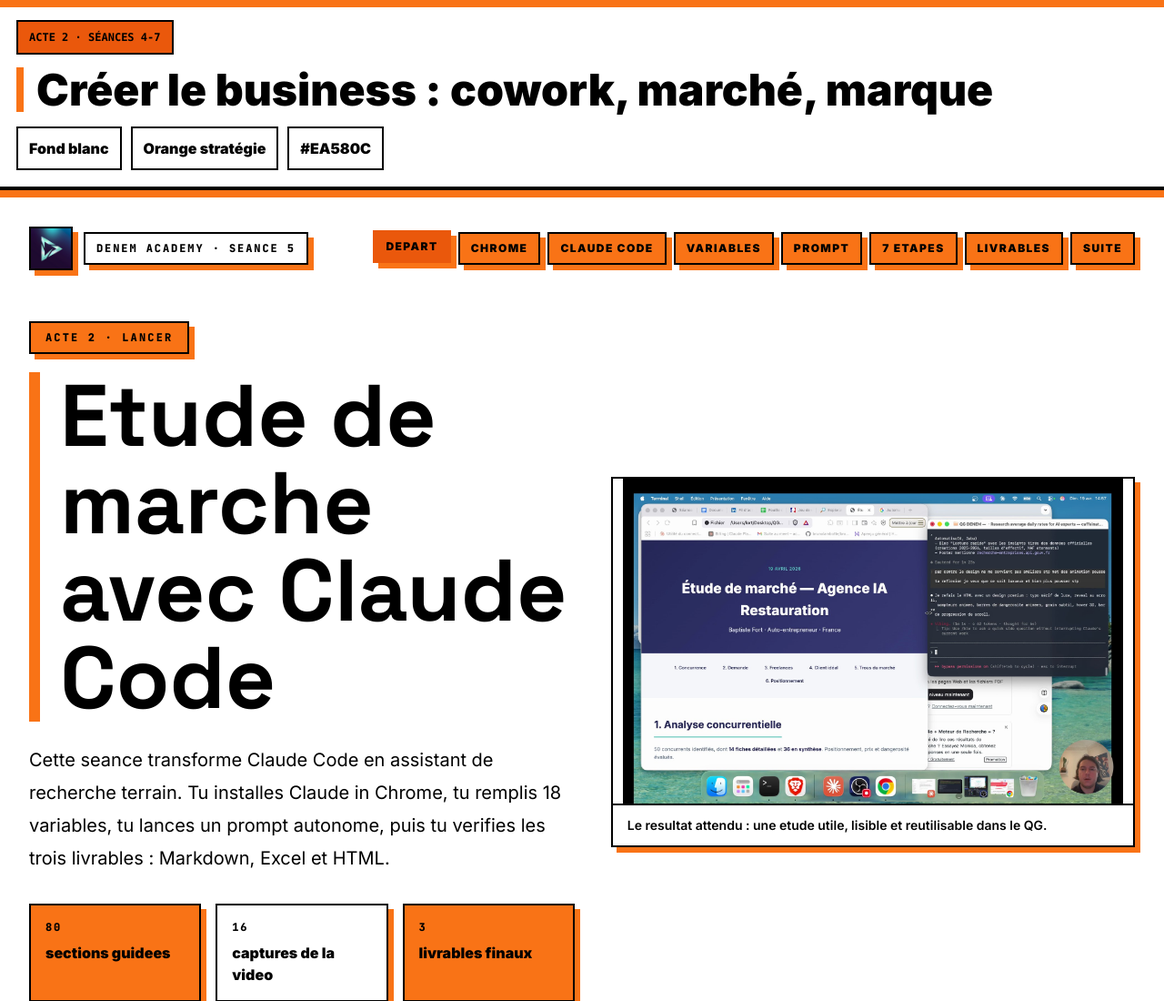
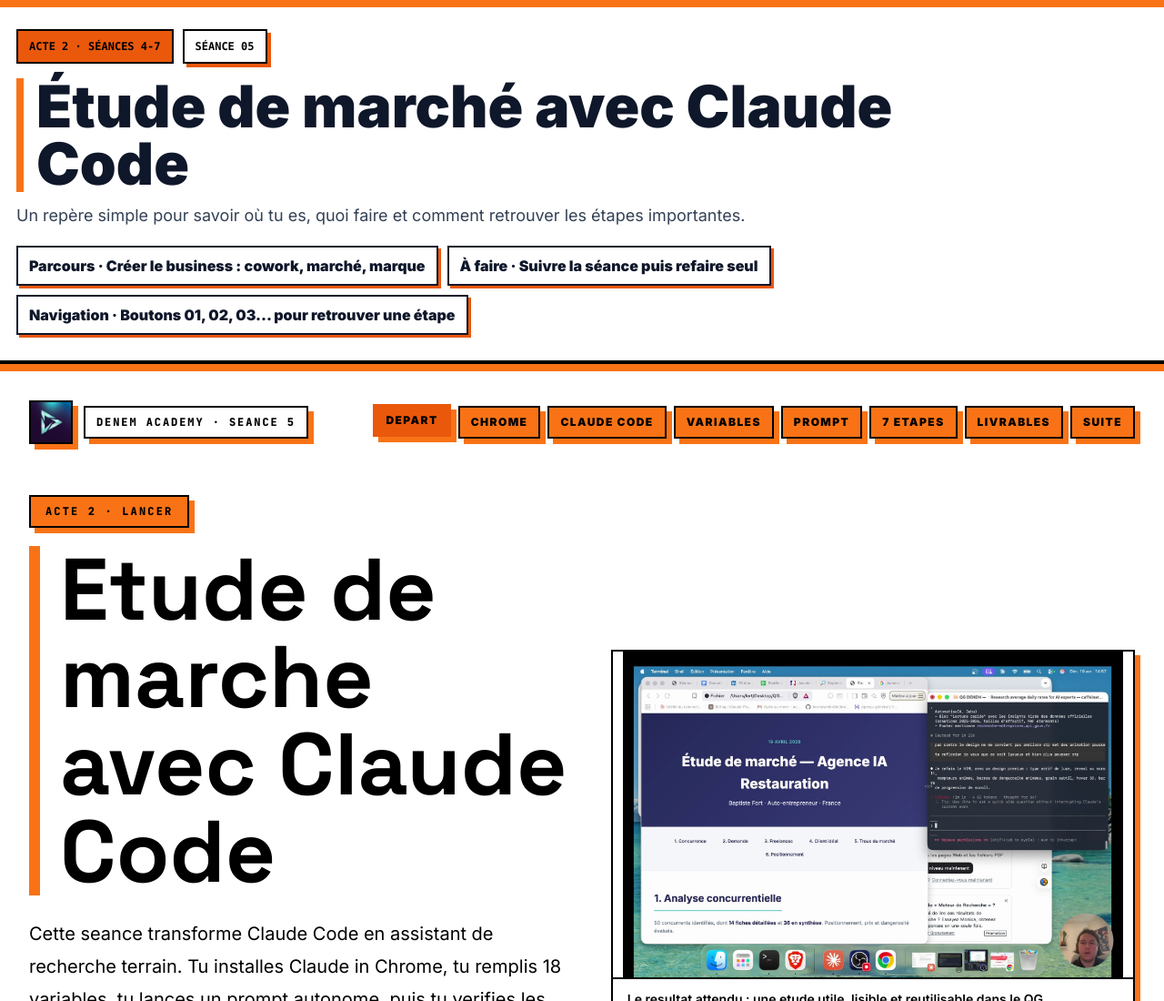
Before and after one commit to DenemAcademy/seance-05-etude-marche, a plain HTML site: page index.html in a window 1280 px wide. Shown: the top 1100 px of the page at 91% size. Drawn offline with nearby package versions, Linux system fonts and the light colour scheme.

Commit message:
Improve student-facing support header

```diff
--- a/index.html
+++ b/index.html
@@ -167,8 +167,8 @@
   }
 }
 </style>
-<!-- DENEM three-color act theme -->
-<style id="denem-three-color-act-theme">
+<!-- DENEM support visual theme -->
+<style id="denem-support-visual-theme">
 :root {
   color-scheme: light;
   --denem-white: #FFFFFF;
@@ -643,25 +643,101 @@
 }
 </style>
 
+
+<style id="denem-student-header-cleanup">
+.denem-act-ribbon {
+  padding: 28px 18px !important;
+  background: #ffffff !important;
+}
+.denem-act-ribbon__inner {
+  max-width: 1320px !important;
+  margin: 0 auto !important;
+}
+.denem-act-ribbon__topline {
+  display: flex;
+  flex-wrap: wrap;
+  align-items: center;
+  gap: 10px;
+  margin-bottom: 16px;
+}
+.denem-act-ribbon__session {
+  display: inline-flex;
+  align-items: center;
+  border: 2px solid #0f172a;
+  background: #ffffff;
+  color: #0f172a;
+  padding: 8px 12px;
+  font-family: ui-monospace, SFMono-Regular, Menlo, Monaco, Consolas, monospace;
+  font-size: 12px;
+  font-weight: 900;
+  text-transform: uppercase;
+  box-shadow: 4px 4px 0 var(--denem-act-color, var(--denem-act, #6d3df2));
+}
+.denem-act-ribbon h2 {
+  max-width: 1040px;
+  margin: 0 0 12px !important;
+  color: #0f172a !important;
+  font-size: clamp(34px, 5vw, 68px) !important;
+  line-height: .98 !important;
+  letter-spacing: 0 !important;
+}
+.denem-act-ribbon p {
+  max-width: 960px !important;
+  margin: 0 !important;
+  color: #334155 !important;
+  font-size: 18px !important;
+  line-height: 1.6 !important;
+}
+.denem-act-ribbon__chips {
+  gap: 10px !important;
+  margin-top: 18px !important;
+}
+.denem-act-ribbon__chips span {
+  border: 2px solid #0f172a !important;
+  background: #ffffff !important;
+  color: #0f172a !important;
+  padding: 10px 12px !important;
+  font-weight: 850 !important;
+  line-height: 1.25 !important;
+  box-shadow: 3px 3px 0 var(--denem-act-color, var(--denem-act, #6d3df2));
+}
+@media (max-width: 700px) {
+  .denem-act-ribbon {
+    padding: 22px 14px !important;
+  }
+  .denem-act-ribbon h2 {
+    font-size: clamp(30px, 11vw, 44px) !important;
+  }
+  .denem-act-ribbon p {
+    font-size: 16px !important;
+  }
+  .denem-act-ribbon__chips {
+    display: grid !important;
+    grid-template-columns: 1fr !important;
+  }
+}
+</style>
+
 </head>
   <body class="bg-white antialiased">
 
-<section class="denem-act-ribbon" aria-label="Acte stratégique">
+<section class="denem-act-ribbon" aria-label="En-tête du support de cours">
   <div class="denem-act-ribbon__inner">
-    <span class="denem-act-ribbon__kicker">Acte 2 · Séances 4-7</span>
-    <h2>Créer le business : cowork, marché, marque</h2>
-
-    <div class="denem-act-ribbon__chips">
-      <span>Fond blanc</span>
-      <span>Orange stratégie</span>
-      <span>#EA580C</span>
+    <div class="denem-act-ribbon__topline">
+      <span class="denem-act-ribbon__kicker">Acte 2 · Séances 4-7</span>
+      <span class="denem-act-ribbon__session">Séance 05</span>
+    </div>
+    <h2>Étude de marché avec Claude Code</h2>
+    <p>Un repère simple pour savoir où tu es, quoi faire et comment retrouver les étapes importantes.</p>
+    <div class="denem-act-ribbon__chips" aria-label="Repères utiles du support">
+      <span>Parcours · Créer le business : cowork, marché, marque</span>
+      <span>À faire · Suivre la séance puis refaire seul</span>
+      <span>Navigation · Boutons 01, 02, 03... pour retrouver une étape</span>
     </div>
   </div>
 </section>
 
-
-
-    <div class="fixed left-0 right-0 top-0 z-[70] h-2 border-b-2 border-neutral-950 bg-white">
+<div class="fixed left-0 right-0 top-0 z-[70] h-2 border-b-2 border-neutral-950 bg-white">
       <div class="progress-bar h-full bg-gradient-to-r from-red-700 via-red-600 to-orange-500"></div>
     </div>
 
@@ -3755,19 +3831,8 @@
     </ul>
   </div>
 </section>
-<script id="denem-three-color-act-theme-script">
+<script id="denem-support-script">
 (function () {
-  const header = document.querySelector('header');
-  if (header) {
-    const colorPattern = /(Cette page appartient|couleur dominante|Fond blanc|Vert Supabase|Bleu LinkedIn|#[0-9A-Fa-f]{6})/;
-    header.querySelectorAll('p, span, div, li').forEach((el) => {
-      const text = (el.textContent || '').replace(/\s+/g, ' ').trim();
-      if (text.length > 0 && text.length < 240 && colorPattern.test(text)) {
-        el.remove();
-      }
-    });
-  }
-
   document.querySelectorAll('.reveal').forEach((el) => {
     el.classList.add('visible', 'is-visible');
   });
```
